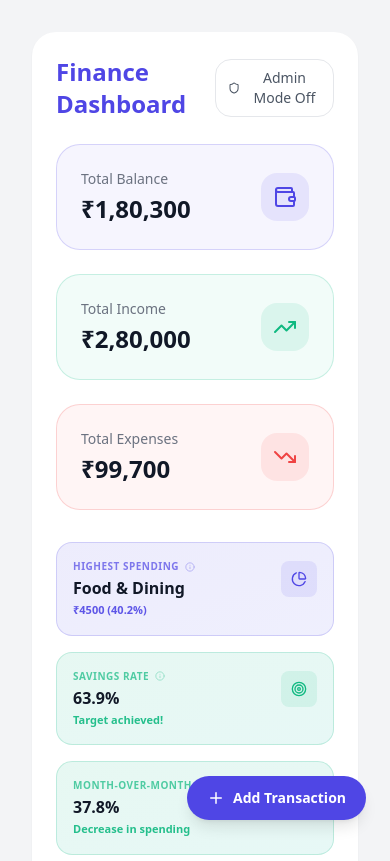
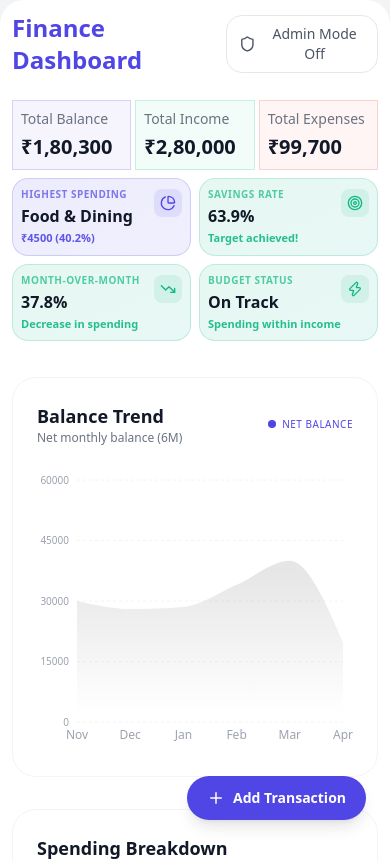
Before and after one commit to Punith1117/fin-dashboard, a React (Vite) app: page / in a window 390 px wide. Shown: the top 861 px of the page. Built offline with nearby package versions, Linux system fonts and the light colour scheme.

Commit message:
style(dashboard): improve mobile/tablet view for insights and summary
- Remove padding for layout wrapper on mobile/tablet

```diff
--- a/src/App.jsx
+++ b/src/App.jsx
@@ -11,8 +11,8 @@ function App() {
 
   return (
     <>
-    <div className="min-h-screen p-8">
-      <div className="max-w-5xl mx-auto rounded-2xl shadow-sm bg-finance-surface p-6">
+    <div className="min-h-screen lg:p-8">
+      <div className="max-w-5xl mx-auto rounded-2xl shadow-sm bg-finance-surface lg:p-6 p-3">
         <div className="flex items-center justify-between mb-6">
           <h1 className="text-2xl font-bold text-finance-primary">Finance Dashboard</h1>
           <button
--- a/src/components/Summary/Insights/InsightCard.jsx
+++ b/src/components/Summary/Insights/InsightCard.jsx
@@ -20,7 +20,7 @@ const InsightCard = ({ title, value, highlight, icon: Icon, type = 'info', toolt
 
   return (
     <div
-      className={`relative overflow-visible rounded-xl border bg-gradient-to-br p-4 transition-all duration-300 hover:shadow-md ${typeStyles[type]}`}
+      className={`relative overflow-visible rounded-xl border bg-gradient-to-br lg:p-4 p-2 transition-all duration-300 hover:shadow-md ${typeStyles[type]}`}
       onMouseEnter={() => setShowTooltip(true)}
       onMouseLeave={() => setShowTooltip(false)}
     >
@@ -35,13 +35,12 @@ const InsightCard = ({ title, value, highlight, icon: Icon, type = 'info', toolt
         </div>
       </div>
 
-      <div className="flex items-start justify-between gap-3">
+      <div className="flex items-start justify-between lg:gap-3">
         <div className="flex-1 min-w-0">
           <div className="flex items-center gap-1.5 mb-1">
             <p className="text-[10px] font-bold uppercase tracking-wider opacity-70">
               {title}
             </p>
-            <Info size={10} className="opacity-40 cursor-help" />
           </div>
           <h3 className="text-base font-bold text-gray-900 leading-tight">
             {value}
@@ -50,7 +49,7 @@ const InsightCard = ({ title, value, highlight, icon: Icon, type = 'info', toolt
             {highlight}
           </p>
         </div>
-        <div className={`p-2.5 rounded-lg shrink-0 mt-0.5 ${iconBgStyles[type]}`}>
+        <div className={`lg:p-2.5 p-1.5 rounded-lg shrink-0 mt-0.5 ${iconBgStyles[type]}`}>
           <Icon size={16} />
         </div>
       </div>
--- a/src/components/Summary/Insights/InsightsSection.jsx
+++ b/src/components/Summary/Insights/InsightsSection.jsx
@@ -106,7 +106,7 @@ const InsightsSection = () => {
   }, [transactions, month, year, prevMonth, prevYear]);
 
   return (
-    <div className="grid grid-cols-1 md:grid-cols-2 lg:grid-cols-4 gap-4 mb-4">
+    <div className="grid grid-cols-2 lg:grid-cols-4 lg:gap-4 gap-2 mb-1">
       {insights.map((insight, index) => (
         <InsightCard
           key={index}
--- a/src/components/Summary/StatCard.jsx
+++ b/src/components/Summary/StatCard.jsx
@@ -25,13 +25,13 @@ export function StatCard({ label, amount, type = 'primary', icon: Icon }) {
   const currentStyle = styles[type] || styles.primary;
 
   return (
-    <div className={`p-6 rounded-2xl border ${currentStyle.border} ${currentStyle.bg} flex items-center justify-between`}>
+    <div className={`p-2 lg:p-6 lg:rounded-2xl border ${currentStyle.border} ${currentStyle.bg} flex items-center justify-between`}>
       <div>
         <h3 className="text-sm font-medium text-gray-500 mb-1">{label}</h3>
-        <p className="text-2xl font-bold text-gray-900">{amount}</p>
+        <p className="lg:text-2xl text-xl font-bold text-gray-900">{amount}</p>
       </div>
       {Icon && (
-        <div className={`p-3 rounded-xl ${currentStyle.iconBg}`}>
+        <div className={`hidden md:block p-3 rounded-xl ${currentStyle.iconBg}`}>
           <Icon className={currentStyle.text} size={24} strokeWidth={2} />
         </div>
       )}
--- a/src/components/Summary/StatsGrid.jsx
+++ b/src/components/Summary/StatsGrid.jsx
@@ -16,7 +16,7 @@ export function StatsGrid() {
   const expense = getTotalExpense();
 
   return (
-    <div className="grid grid-cols-1 md:grid-cols-3 gap-6 mb-8">
+    <div className="grid grid-cols-3 lg:gap-6 gap-1 lg:mb-8 mb-2">
       <StatCard
         label="Total Balance"
         amount={formatCurrency(balance)}
```
